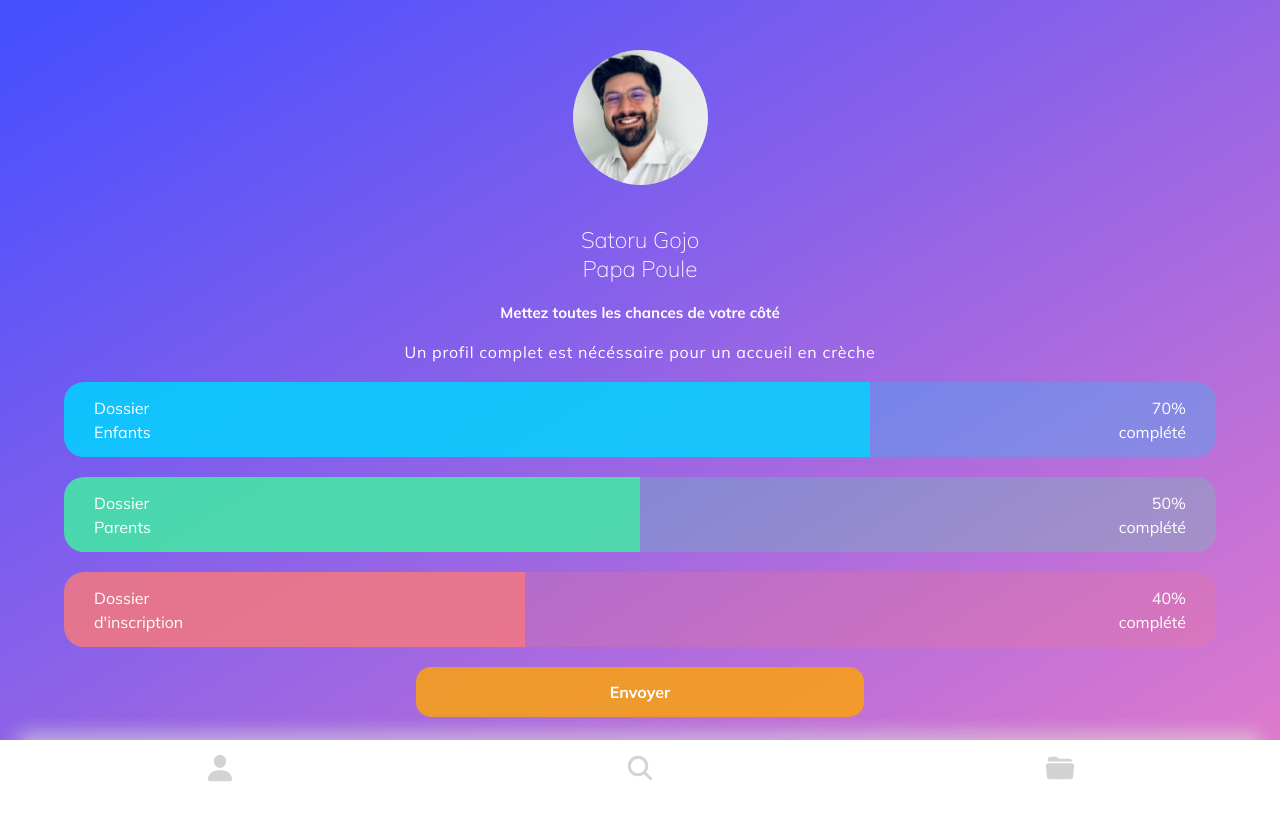
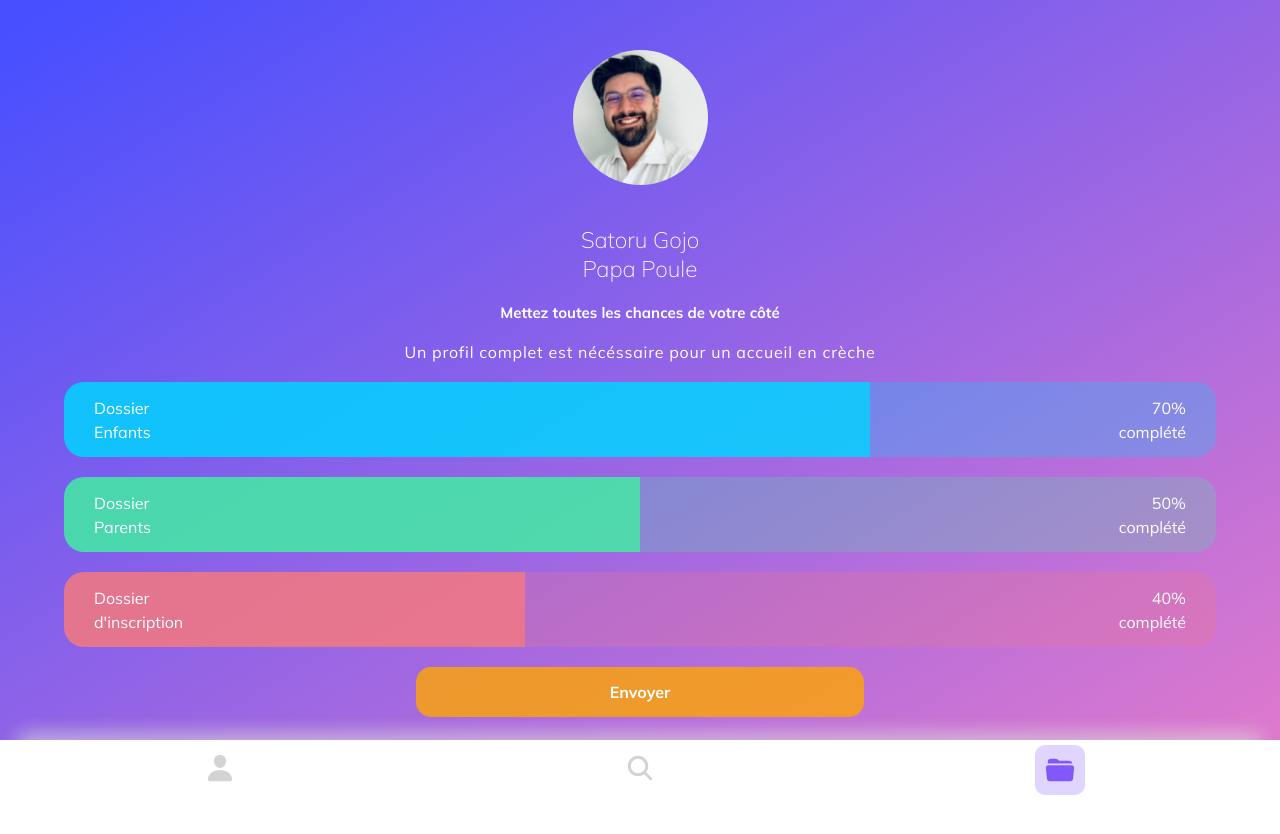
Before and after one commit to WildCodeSchool-2023-09/JS-RemoteFR-jurascripts-P3-Babyplace, a React (Vite) app in the folder frontend/: page /parents/folders/1 in a window 1280 px wide. Shown: the top 834 px of the page. Built offline with nearby package versions, Linux system fonts and the light colour scheme; no server answers; sample sign-in values are in the browser's storage.

Commit message:
edit some bugs

```diff
--- a/frontend/src/components/parents/NavBar.jsx
+++ b/frontend/src/components/parents/NavBar.jsx
@@ -1,7 +1,7 @@
 import { jwtDecode } from "jwt-decode";
 import { useEffect, useState } from "react";
 import { IoFolderOpen, IoPerson, IoSearch } from "react-icons/io5";
-import { Link } from "react-router-dom";
+import { Link, useLocation } from "react-router-dom";
 import "../../styles/navbar.scss";
 
 function NavBar() {
@@ -31,19 +31,25 @@ function NavBar() {
     },
   ];
 
+  const location = useLocation();
   const [activeLinkIndex, setActiveLinkIndex] = useState(0);
 
-  const handleActive = (e) => {
-    setActiveLinkIndex(e);
-  };
+  useEffect(() => {
+    const currentPath = location.pathname;
+    const currentLinkIndex = navbar.findIndex(
+      (navLink) => navLink.link === currentPath
+    );
+    setActiveLinkIndex(currentLinkIndex);
+  }, [location, navbar]);
+
   return (
     <nav className="navbar_parents">
-      {navbar.map((icons) => (
+      {navbar.map((icons, index) => (
         <Link
           to={icons.link}
           key={icons.id}
-          className={` ${icons.id === activeLinkIndex ? "active" : ""}`}
-          onClick={() => handleActive(icons.id)}
+          className={` ${index === activeLinkIndex ? "active" : ""}`}
+          onClick={() => setActiveLinkIndex(index)}
         >
           {icons.icons}
         </Link>
--- a/frontend/src/components/structure/Calendar.jsx
+++ b/frontend/src/components/structure/Calendar.jsx
@@ -36,7 +36,6 @@ function Calendar() {
     );
     const employees = await response.json();
 
-    // Utiliser un objet comme une carte pour supprimer les doublons
     const employeeMap = employees.reduce((map, employee) => {
       const newMap = { ...map };
       newMap[employee.employee_id] = employee;
@@ -47,7 +46,7 @@ function Calendar() {
 
     function openModal() {
       if (uniqueEmployees.length > 0) {
-        setSelectedEmployee(uniqueEmployees[0].employee_id); // Set the selected employee to the first employee
+        setSelectedEmployee(uniqueEmployees[0].employee_id);
         setModalIsOpen(true);
       }
     }
@@ -56,7 +55,6 @@ function Calendar() {
   }, []);
 
   const handleAssignClick = useCallback(async () => {
-    // Vérifier si selectedEmployee est null avant de faire la requête
     if (selectedEmployee === null) {
       console.error("Selected employee is null");
       return;
@@ -102,18 +100,14 @@ function Calendar() {
       (employee) => employee.employee_id === Number(selectedEmployee)
     );
 
-    // Vérifier si selectedEmployeeData est undefined
     if (!selectedEmployeeData) {
       console.error("No employee found with id:", selectedEmployee);
       return;
     }
 
     const calendarApi = calendarRef.current.getApi();
-
-    // Find the event in currentEvents
     const event = calendarApi.getEventById(selectedEvent.id);
 
-    // Update the employee name and add the corresponding CSS class
     if (event) {
       event.setExtendedProp(
         "employeeName",
@@ -132,15 +126,13 @@ function Calendar() {
   }, []);
 
   const eventContent = useCallback((args) => {
-    const className = args.event.extendedProps.classNames;
-    const employeeName =
-      args.event.extendedProps.employeeName || "Veuillez affecter un employé";
+    const className = `employee-${args.event.extendedProps.employeeName}`;
+    const employeeNames = args.event.extendedProps.employeeName;
+
     return {
       html: `
-      <div class="${className}" style="width: 100%; height: 100%; display: flex; flex-direction: column;">
-        <div style="text-align: center; padding: 5px;"><b>${args.event.title}</b></div>
-        <div style="flex-grow: 1; display: flex; justify-content: center; align-items: center;">${employeeName}</div>
-      </div>
+      <div class="${className}" style="width: 100%; height: 100%; display: flex; flex-direction: column; padding: 5px;">
+        <div style="text-align: center; padding: 5px;"><b>${args.event.title}</b></div> ${employeeNames} </div>
     `,
     };
   }, []);
@@ -150,7 +142,7 @@ function Calendar() {
       <div className="calendar-main">
         <FullCalendar
           ref={calendarRef}
-          key={currentEvents.length} // Ajoutez cette ligne
+          key={currentEvents.length}
           plugins={[dayGridPlugin, interactionPlugin, timeGridPlugin]}
           headerToolbar={{
             left: "prev,next today",
@@ -184,7 +176,7 @@ function Calendar() {
               style={{
                 overlay: {
                   backgroundColor: "rgba(0, 0, 0, 0.6)",
-                  zIndex: 10000, // Augmentez cette valeur si nécessaire
+                  zIndex: 10000,
                 },
               }}
             >
--- a/frontend/src/components/structure/Sidebar.jsx
+++ b/frontend/src/components/structure/Sidebar.jsx
@@ -1,12 +1,21 @@
-import { useState } from "react";
-import { Link } from "react-router-dom";
+import { useEffect, useState } from "react";
+import { Link, useLocation } from "react-router-dom";
 import { iconsNavbar } from "../../assets";
 import { navLinks } from "../../constants/dataGen";
 import Logout from "../../pages/structure/Logout";
 import "../../styles/sidebar.scss";
 
 function Sidebar() {
-  const [activeLinkIndex, setActiveLinkIndex] = useState(0);
+  const location = useLocation();
+  const [activeLinkIndex, setActiveLinkIndex] = useState();
+
+  useEffect(() => {
+    const currentPath = location.pathname;
+    const currentLinkIndex = navLinks.findIndex(
+      (navLink) => navLink.url === currentPath
+    );
+    setActiveLinkIndex(currentLinkIndex);
+  }, [location]);
 
   const handleClickLink = (index) => {
     setActiveLinkIndex(index);
--- a/frontend/src/constants/dataGen.js
+++ b/frontend/src/constants/dataGen.js
@@ -5,13 +5,13 @@ export const navLinks = [
     id: 1,
     title: "Liste des demandes",
     img: iconsNavbar.reservation,
-    url: "/pro/dashboard/reservationdashboard",
+    url: "/pro/dashboard",
   },
   {
     id: 2,
     title: "Agenda",
     img: iconsNavbar.agenda,
-    url: "/pro/dashboard/agenda",
+    url: "/pro/agenda",
   },
 ];
 
--- a/frontend/src/styles/calendar.scss
+++ b/frontend/src/styles/calendar.scss
@@ -11,15 +11,15 @@
       background: $bg-gen;
       z-index: 1;
     }
-    .employee-1 {
+    .employee-Nicole {
       background: linear-gradient(red, yellow);
     }
 
-    .employee-2 {
-      background: linear-gradient(blue, violet);
+    .employee-Carole {
+      background: linear-gradient(rgb(58, 58, 246), orange);
     }
 
-    .employee-3 {
+    .employee-Nadine {
       background: linear-gradient(green, cyan);
     }
     .fc-timegrid-slot {
--- a/frontend/src/utils/getFormattedEvent.js
+++ b/frontend/src/utils/getFormattedEvent.js
@@ -22,9 +22,9 @@ const getFormattedEvents = async () => {
       title: event.child_name,
       start,
       end,
+      employeeName: event.employee,
     };
   });
-
   return formattedEvents;
 };
 
```
Also changed, not shown: frontend/src/main.jsx (+2 -6 lines), 2 other files (tests, documents, lock files or other folders).
